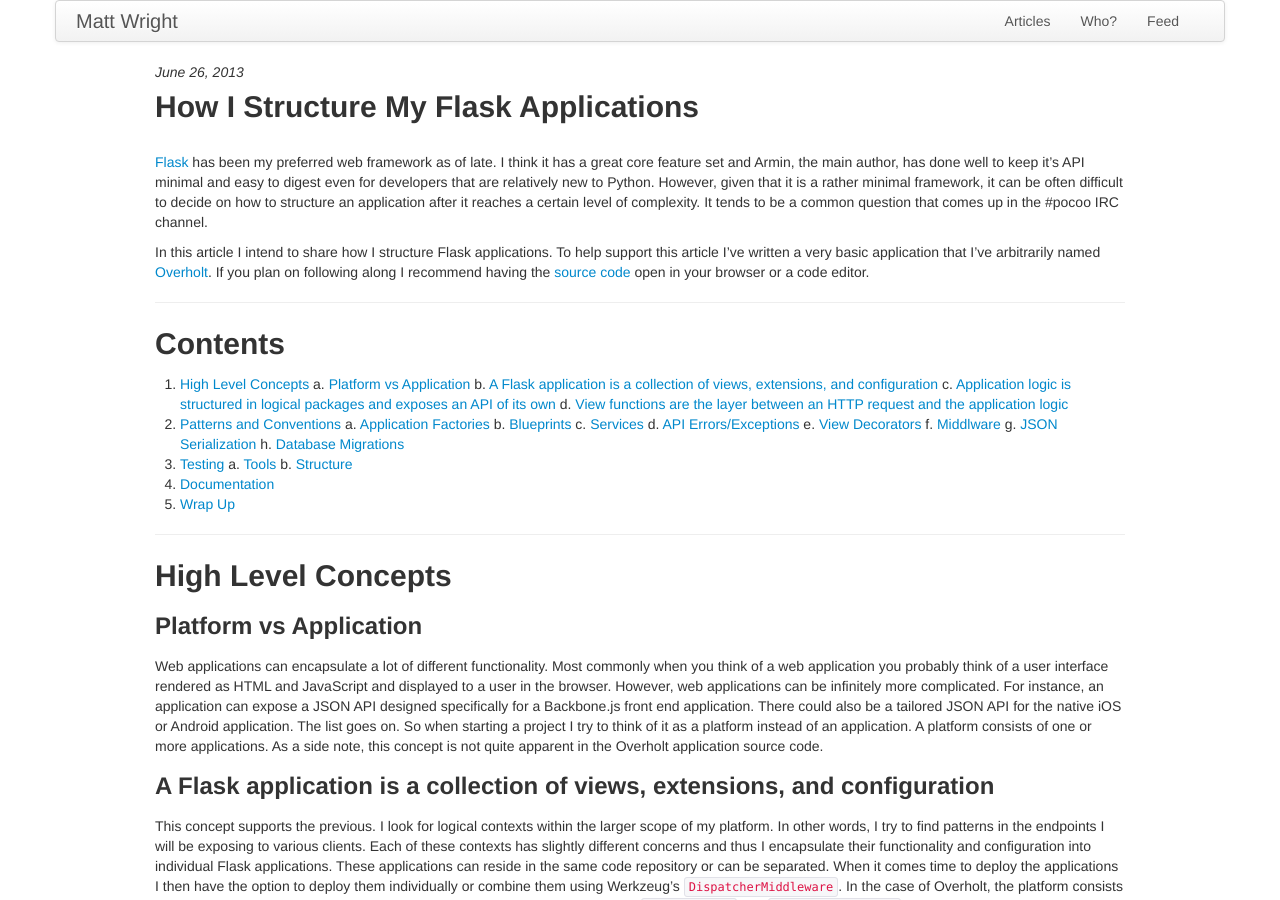
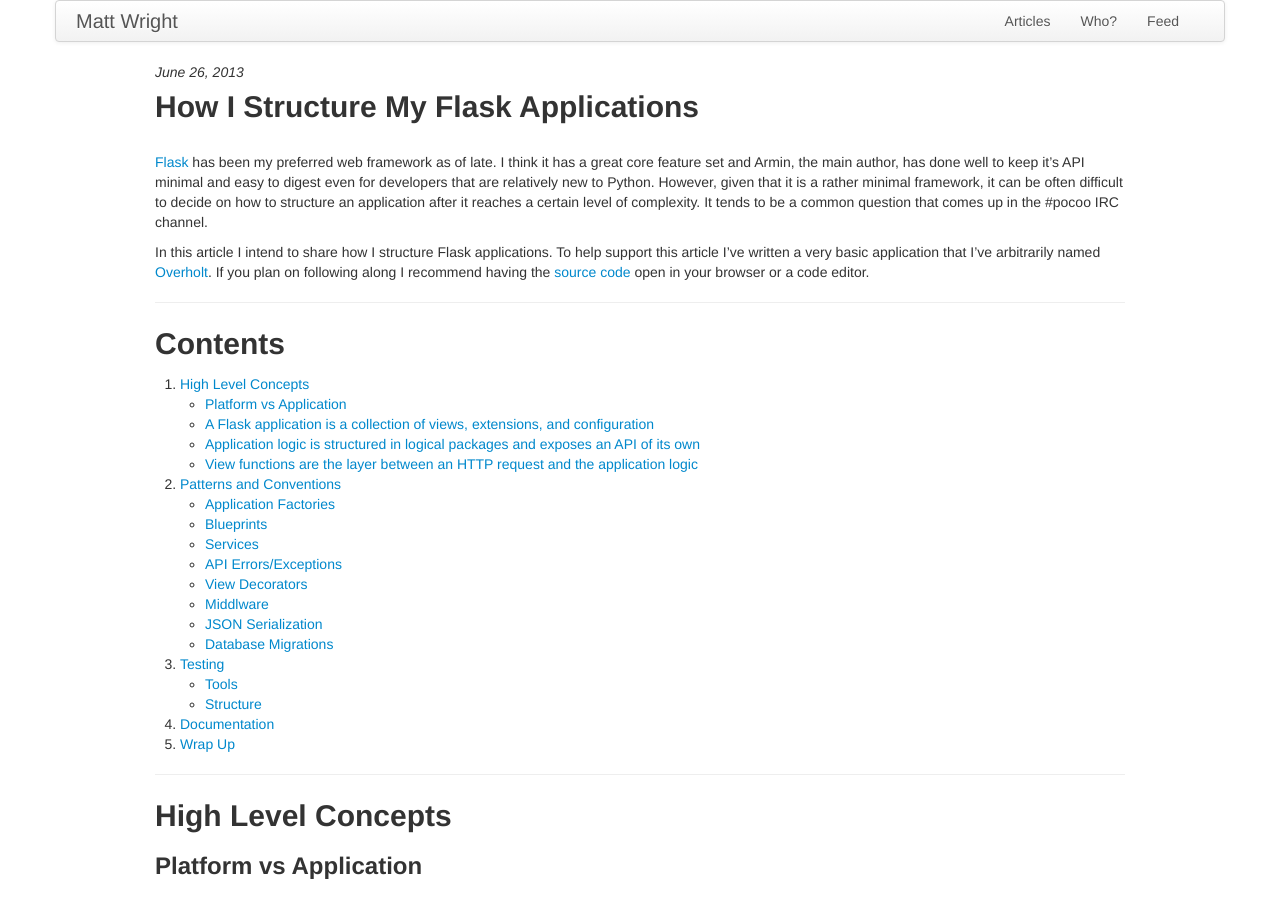
Before and after one commit to mattupstate/mattupstate.github.io, a Jekyll site: the page built from _posts/2013-06-26-how-i-structure-my-flask-applications.markdown, in a window 1280 px wide and 900 px high. Built offline with Jekyll 4.4.1, drawn with Linux system fonts in a browser that asks for light colours; nearby versions of some CDN libraries; some web fonts are replaced; Markdown is read by kramdown in place of the engine named in the settings; comment, search, counter and statistics services are not loaded.

Commit message:
fix nested list

```diff
--- a/_posts/2013-06-26-how-i-structure-my-flask-applications.markdown
+++ b/_posts/2013-06-26-how-i-structure-my-flask-applications.markdown
@@ -22,22 +22,22 @@
 ## Contents
 
 1. [High Level Concepts](#s1)
-    a. [Platform vs Application](#s1a)
-    b. [A Flask application is a collection of views, extensions, and configuration](#s1b)
-    c. [Application logic is structured in logical packages and exposes an API of its own](#s1c)
-    d. [View functions are the layer between an HTTP request and the application logic](#s1d)
+    - [Platform vs Application](#s1a)
+    - [A Flask application is a collection of views, extensions, and configuration](#s1b)
+    - [Application logic is structured in logical packages and exposes an API of its own](#s1c)
+    - [View functions are the layer between an HTTP request and the application logic](#s1d)
 2. [Patterns and Conventions](#s2)
-    a. [Application Factories](#s2a)
-    b. [Blueprints](#s2b)
-    c. [Services](#s2c)
-	d. [API Errors/Exceptions](#s2d)
-	e. [View Decorators](#s2e)
-	f. [Middlware](#s2f)
-	g. [JSON Serialization](#s2g)
-	h. [Database Migrations](#s2h)
+    - [Application Factories](#s2a)
+    - [Blueprints](#s2b)
+    - [Services](#s2c)
+	- [API Errors/Exceptions](#s2d)
+	- [View Decorators](#s2e)
+	- [Middlware](#s2f)
+	- [JSON Serialization](#s2g)
+	- [Database Migrations](#s2h)
 3. [Testing](#s3)
-    a. [Tools](#s3a)
-    b. [Structure](#s3b)
+    - [Tools](#s3a)
+    - [Structure](#s3b)
 4. [Documentation](#s4)
 5. [Wrap Up](#s5)
 
```
